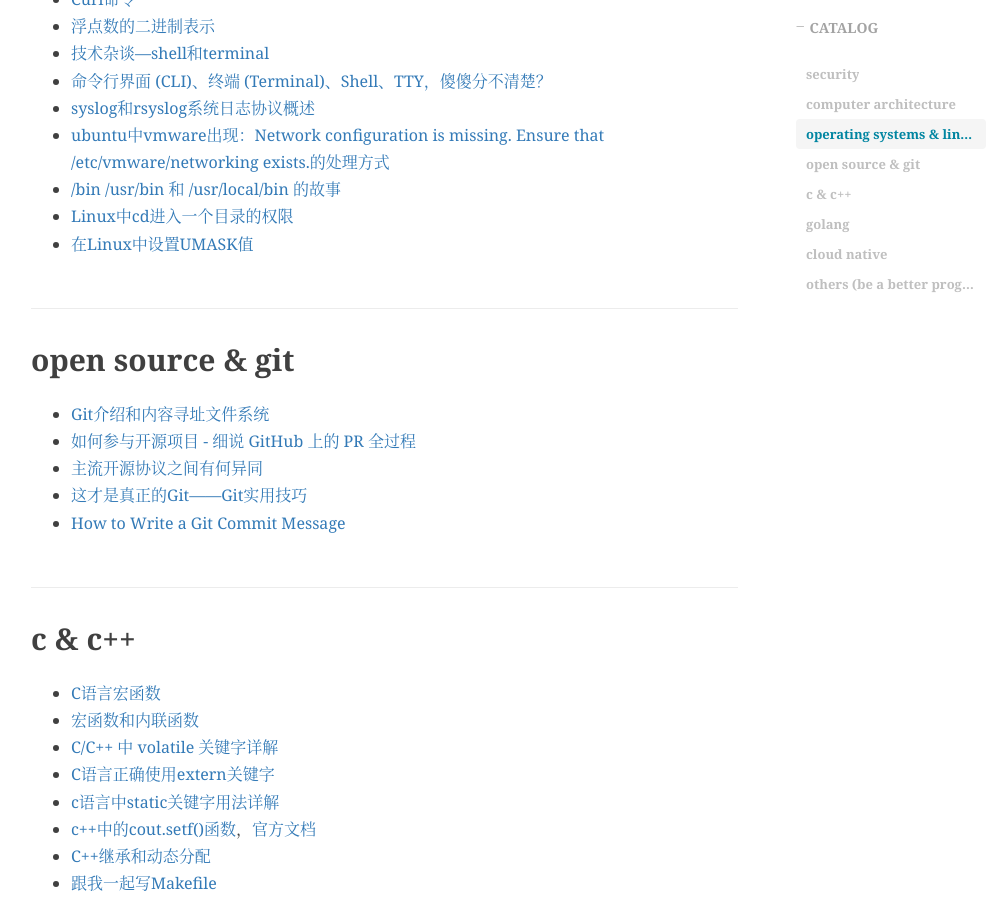
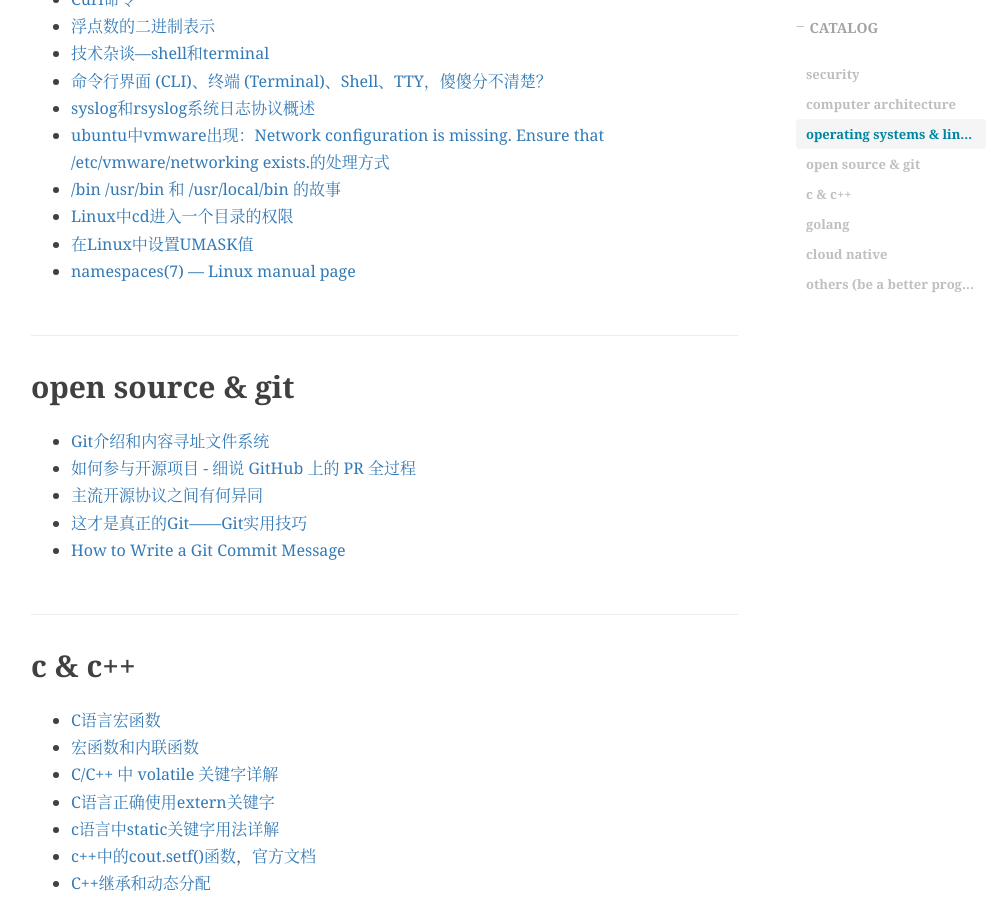
Before and after one commit to peng-yq/peng-yq.github.io, a Jekyll site: the page built from _posts/2100-10-04-good-blog-collection.md, in a window 1280 px wide and 900 px high, scrolled down 1472 px. Shown: the whole window, without its empty margins (234-1238 px from the left). Built offline with Jekyll 4.4.1, drawn with Linux system fonts in a browser that asks for light colours; nearby versions of some CDN libraries; formulas are drawn with MathJax 3; comment, search, counter and statistics services are not loaded.

Commit message:
docs: update 2100-10-04-good-blog-collection.md

```diff
--- a/_posts/2100-10-04-good-blog-collection.md
+++ b/_posts/2100-10-04-good-blog-collection.md
@@ -42,6 +42,7 @@ tags:
 - [/bin /usr/bin 和 /usr/local/bin 的故事](https://www.kawabangga.com/posts/3777)
 - [Linux中cd进入一个目录的权限](https://blog.csdn.net/prefect_boy/article/details/65939347)
 - [在Linux中设置UMASK值](https://www.cnblogs.com/wish123/p/7073114.html)
+- [namespaces(7) — Linux manual page](https://man7.org/linux/man-pages/man7/namespaces.7.html)
 
 ## open source & git
 
```
